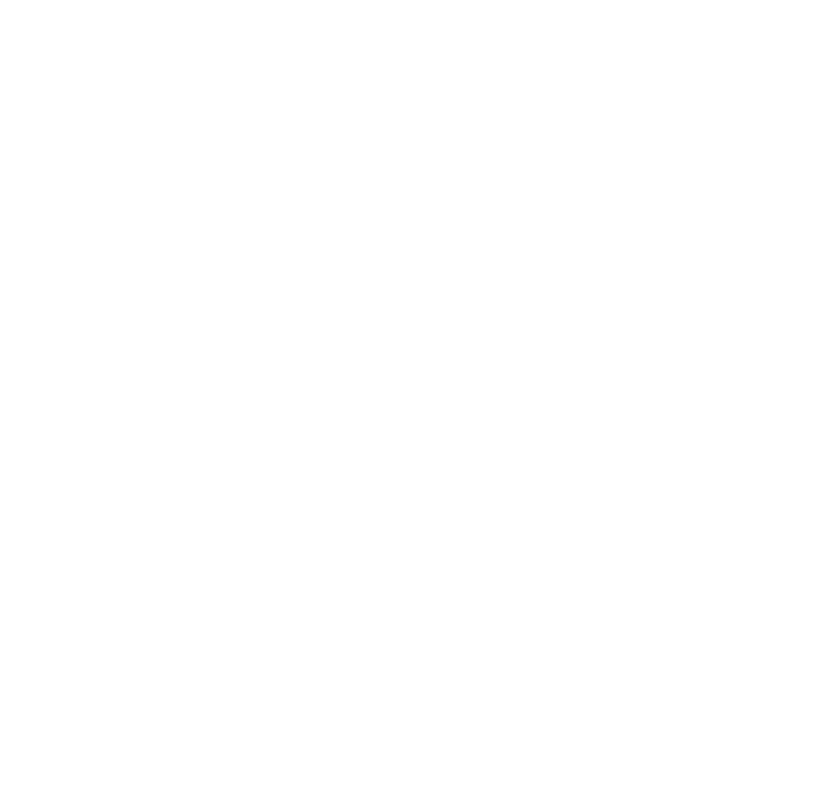
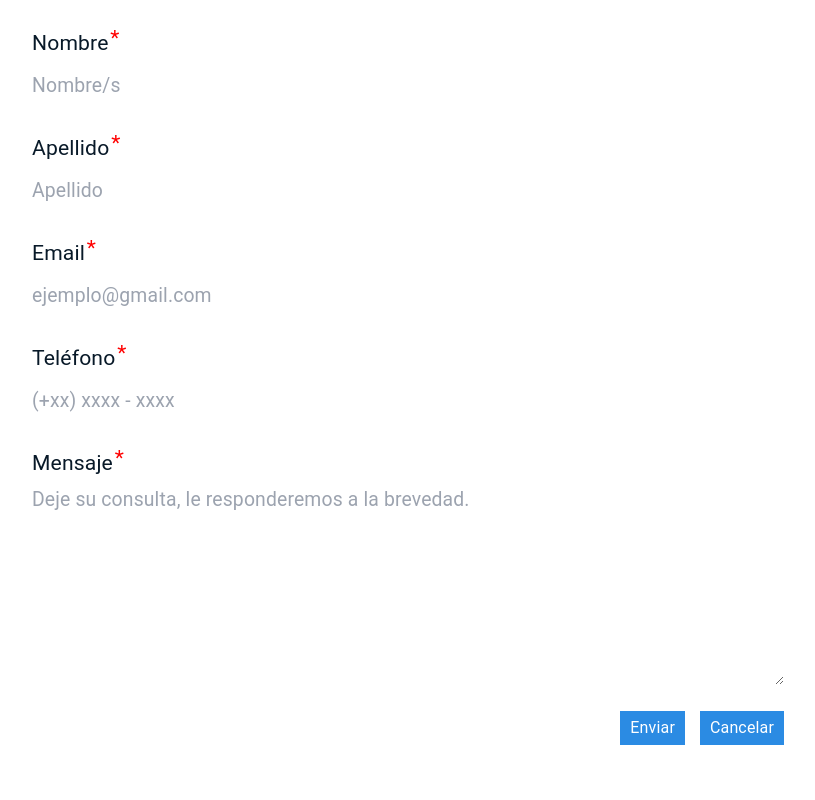
Before and after one commit to iancinti/hotel-g3-front, a Next.js app: page /contacto in a window 1280 px wide. Before the commit this address had no page. Shown: the part 640-1440 px from the top of the page, without its empty margins (232-1047 px from the left). Before the commit the page ends 800 px from the top, so only its background shows below. Built offline with nearby package versions, Linux system fonts and the light colour scheme.

Commit message:
Pantalla de contacto

```diff
--- /dev/null
+++ b/src/app/contacto/contacto.css
@@ -0,0 +1,61 @@
+.content-frm{
+    display: grid;
+    gap: 1.2em;
+}
+.frm-div-input label{
+    width: max-content;
+    display: block;
+    padding: 7px 0;
+    font-size: 1.32rem;
+    position: relative;
+}
+.frm-div-input label::before {
+    content: "*";
+    color: red;
+    position: absolute;
+    top: 2px;
+    right: -11px;
+}
+.frm-div-input input, textarea{
+    width: 100%;
+    height: 2.5rem;
+    outline: none;
+    font-size: 1.21rem;
+}
+input:focus, textarea:focus{
+    border: 1px solid var(--principal);
+}
+input:hover,
+textarea:hover {
+    box-shadow: 0 0 13px -10px black;
+}
+
+
+.frm-div-input textarea{
+    min-height: 200px;
+}
+
+.frm-content-btn{
+    justify-self: end;
+    display: flex;
+    gap: 15px;
+}
+.frm-content-btn input{
+    padding: 5px 10px;
+    background-color: var(--secundario);
+    color: white;
+    cursor: pointer;
+}
+
+.invalid{
+    border: 1px solid red;
+}
+.valid{
+    border: 1px solid rgb(30, 255, 0);
+}
+
+@media screen and (min-width: 620px) {
+    .content-frm {
+        padding: 0 50px;
+    }
+}
--- /dev/null
+++ b/src/app/contacto/layout.jsx
@@ -0,0 +1,20 @@
+import Footer from "../components/footer";
+import Header from "../components/header/header";
+
+export const metadata = {
+    title: "Hotel Grupo 3",
+    description: "Generated by create next app",
+};
+
+export default function ContactLayout({ children }) {
+    return (
+        <html lang="en">
+            <body>
+                <Header bannerImg='images/banners/banner-contact.png'></Header>
+                {children}
+                <Footer></Footer>
+            </body>
+        </html>
+    );
+
+}
--- /dev/null
+++ b/src/app/contacto/page.jsx
@@ -0,0 +1,123 @@
+"use client"
+import { useRouter } from "next/navigation";
+import { Container } from "@mui/system";
+
+import './contacto.css'
+import { useState } from "react";
+
+const dataForm = {
+    name: '', app: '', email: '', tel: '', message: ''
+}
+
+function ContactUs() {
+
+    const router = useRouter();
+    const [ form, setForm ] = useState(dataForm);
+
+
+    const onSetForm =( e )=>{
+        const { name, value, className } = e.target;
+        // TODO cambiar clase valid - invalid
+
+        setForm({
+            ...form,
+            [name]: value
+        });
+    }
+
+    const onsubmit = ( e )=>{
+        e.preventDefault();
+        if (validateForm()) {
+            // TODO Mostrar modal de exito
+            alert('Enviando Mensaje')
+        }else{
+            // TODO Mostrar modal error
+            alert('Error')
+        }
+    }
+
+    const validateForm =()=>{
+        // TODO Validaciones
+        for (const value of Object.values(form)) {
+            if (!value.trim()) {
+                return false
+            }
+        }
+
+        return true;
+    }
+
+    return (
+        <Container maxWidth='xl' sx={{
+            paddingY: '80px'
+        }}>
+            <header className="flex justify-center">
+                <h1 className="text-5xl pb-8">Contactanos</h1>
+            </header>
+            <Container maxWidth='md'>
+                <main>
+                    <form className="content-frm" onSubmit={onsubmit}>
+                        <div className="frm-div-input">
+                            <label htmlFor="nombre">Nombre</label>
+                            <input
+                                id="nombre"
+                                type="text"
+                                placeholder="Nombre/s"
+                                value={form.name} name="name"
+                                onChange={onSetForm}
+                            />
+                        </div>
+                        <div className="frm-div-input">
+                            <label htmlFor="apellido">Apellido</label>
+                            <input
+                                id="apellido"
+                                type="text"
+                                placeholder="Apellido"
+                                value={form.app} name="app"
+                                onChange={onSetForm}
+                            />
+                        </div>
+                        <div className="frm-div-input">
+                            <label htmlFor="email">Email</label>
+                            <input
+                                id="email"
+                                type="text"
+                                placeholder="ejemplo@gmail.com"
+                                value={form.email} name="email"
+                                onChange={onSetForm}
+                            />
+                        </div>
+                        <div className="frm-div-input">
+                            <label htmlFor="tel">Teléfono</label>
+                            <input
+                                id="tel"
+                                type="tel"
+                                placeholder="(+xx) xxxx - xxxx"
+                                value={form.tel} name="tel"
+                                onChange={onSetForm}
+                            />
+                        </div>
+                        <div className="frm-div-input">
+                            <label htmlFor="message">Mensaje</label>
+                            <textarea
+                                id="message"
+                                placeholder="Deje su consulta, le responderemos a la brevedad."
+                                value={form.message}
+                                name="message"
+                                onChange={onSetForm}
+                            ></textarea>
+                        </div>
+                        <div className="frm-content-btn">
+                            <input type="submit" value='Enviar' />
+                            <input type="button" value='Cancelar' onClick={() => {
+                                router.replace('/');
+                            }}/>
+                        </div>
+                    </form>
+                </main>
+            </Container>
+        </Container>
+    );
+}
+
+export default ContactUs;
```
